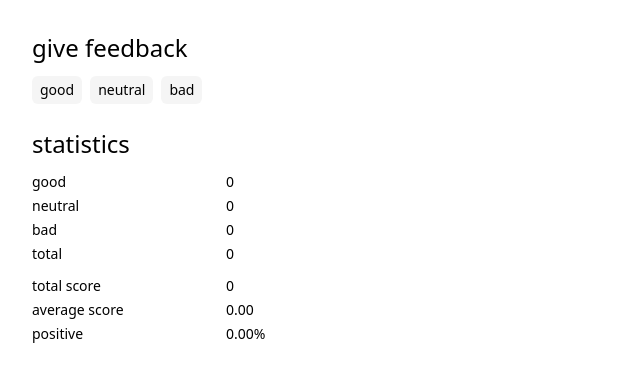
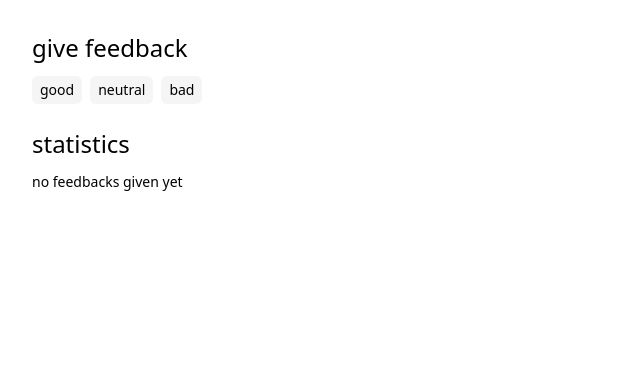
Before and after one commit to nikitapashinsky/fullstackopen, a React (Vite) app in the folder part1/unicafe/: page / in a window 1280 px wide. Shown: the top 382 px of the page, without its empty margins (0-640 px from the left). Built offline with nearby package versions, Linux system fonts and the light colour scheme.

Commit message:
complete 1.9: unicafe step 4

```diff
--- a/part1/unicafe/src/Statistics.jsx
+++ b/part1/unicafe/src/Statistics.jsx
@@ -10,6 +10,7 @@ const Statistics = ({
   return (
     <div className="flex flex-col gap-3">
       <h1 className="text-2xl font-medium">statistics</h1>
+      {totalFeedbacks > 0 ? (
         <div className="flex flex-col gap-3">
           <div className="grid grid-cols-2 gap-1 text-sm">
             <p>good</p>
@@ -35,6 +36,9 @@ const Statistics = ({
             <p>{positive.toFixed(2)}%</p>
           </div>
         </div>
+      ) : (
+        <p className="text-sm">no feedbacks given yet</p>
+      )}
     </div>
   );
 };
```
Lines whose indentation alone changed are shown as unchanged.
